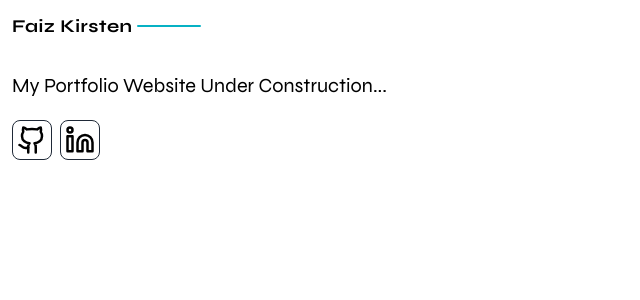
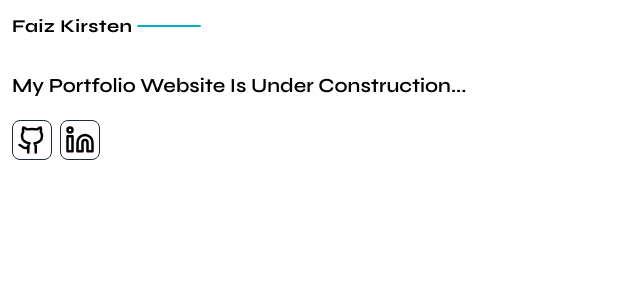
Before and after one commit to faiz-kirsten/portfolio, a React (Vite) app: page / in a window 1280 px wide. Shown: the top 300 px of the page, without its empty margins (0-640 px from the left). Built offline with nearby package versions, Linux system fonts and the light colour scheme.

Commit message:
Ammend bugs on under construction page

```diff
--- a/src/pages/UnderConstruction.jsx
+++ b/src/pages/UnderConstruction.jsx
@@ -11,8 +11,8 @@ const UnderConstruction = () => {
                 </a>
             </header>
             <main className="grid gap-5 | md:">
-                <div className="text-xl | md:">
-                    My Portfolio Website Under Construction...
+                <div className="text-xl font-semibold | md:">
+                    My Portfolio Website Is Under Construction...
                 </div>
                 <div className="flex gap-2">
                     <a href="https://github.com/faiz-kirsten" target="_blank">
```
